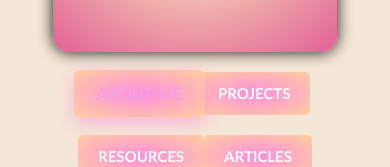
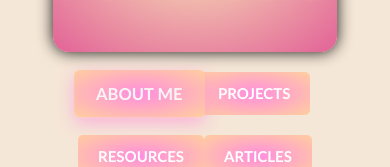
Before and after one commit to noorbabar/noorportfolio, a React (Vite) app in the folder Noorportfolio/frontend/: page / in a window 390 px wide. In both pictures the pointer is over the link "ABOUT ME". Shown: the part 198-365 px from the top of the page. Built offline with nearby package versions, Linux system fonts and the light colour scheme.

Commit message:
updated iphone css

```diff
--- a/Noorportfolio/frontend/src/index.css
+++ b/Noorportfolio/frontend/src/index.css
@@ -14,11 +14,11 @@
 /* Light mode defaults */
 @media (prefers-color-scheme: light) {
   :root {
-    color: #ecb995;
+    color: #fdfdfd;
     background-color: #ffffff;
   }
   a:hover {
-    color: #f0a1e4;
+    color: #f7f6f6;
   }
   button {
     background-color: #f9f9f9;
```
